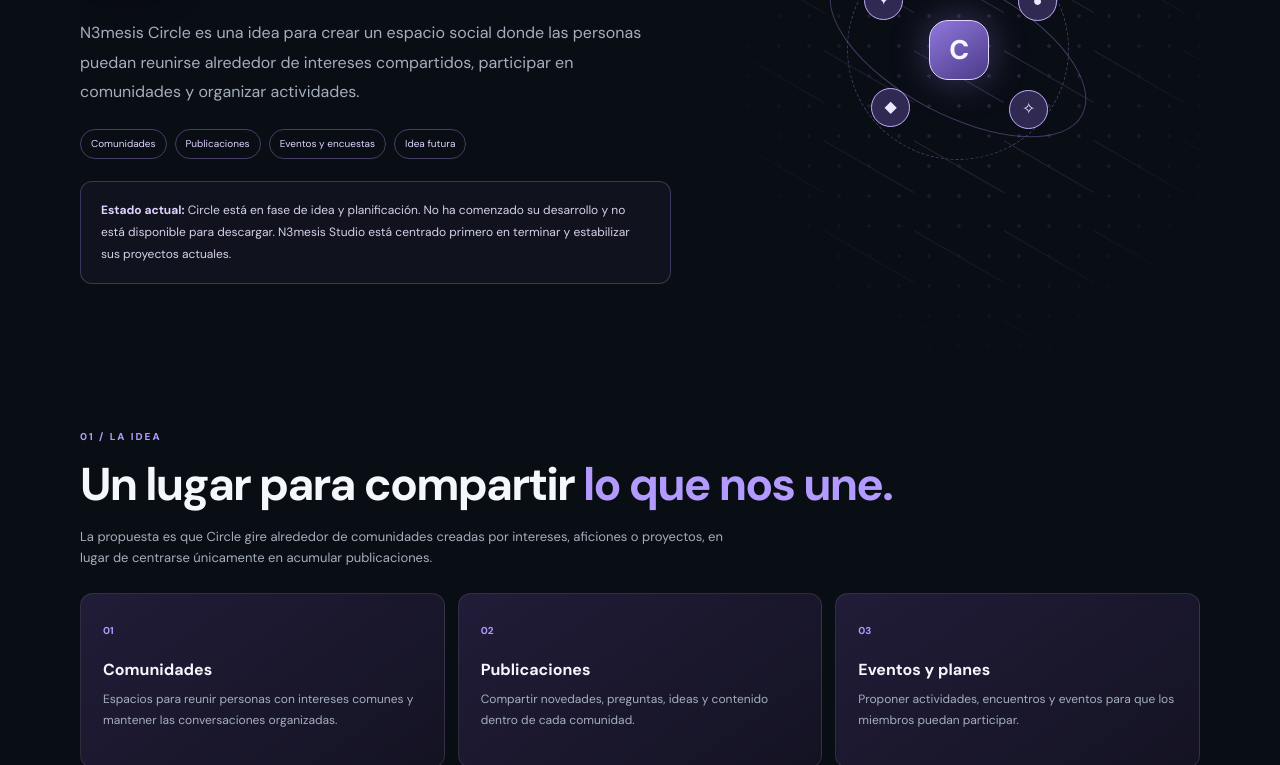
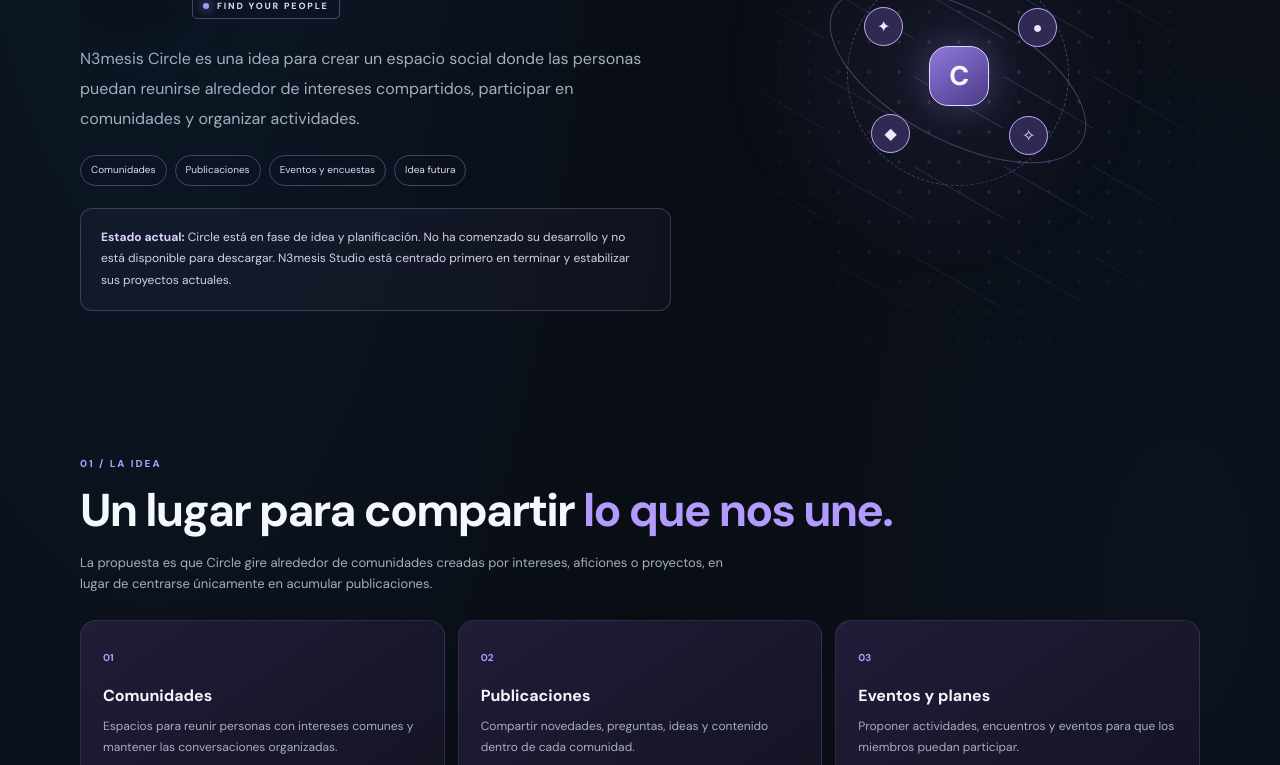
Before and after one commit to Ocelote9547/Ocelote9547.github.io, a plain HTML site: page circle/index.html in a window 1280 px wide. Shown: the part 327-1092 px from the top of the page. Drawn offline with Linux system fonts and the light colour scheme.

Commit message:
Apply premium visual system to circle/index.html

```diff
--- a/circle/index.html
+++ b/circle/index.html
@@ -8,7 +8,7 @@
 <link rel="icon" href="../assets/icon.png" type="image/png">
 <link rel="preconnect" href="https://fonts.googleapis.com"><link rel="preconnect" href="https://fonts.gstatic.com" crossorigin>
 <link href="https://fonts.googleapis.com/css2?family=DM+Sans:wght@400;500;600;700;800&display=swap" rel="stylesheet">
-<link rel="stylesheet" href="../product.css">
+<link rel="stylesheet" href="../product.css">\n<link rel="stylesheet" href="../premium.css">
 <style>
 .app-circle{--accent:#b39aff;--accent2:#ded3ff;--glow:#7453c5}
 .circle-symbol{width:92px;height:92px;display:grid;place-items:center;border-radius:23px;border:1px solid #c1aaff77;background:linear-gradient(145deg,#54418d,#211b3d);color:#eee8ff;font-size:46px;font-weight:800;box-shadow:0 15px 40px #0007,0 0 40px #9c7bff22}
```
